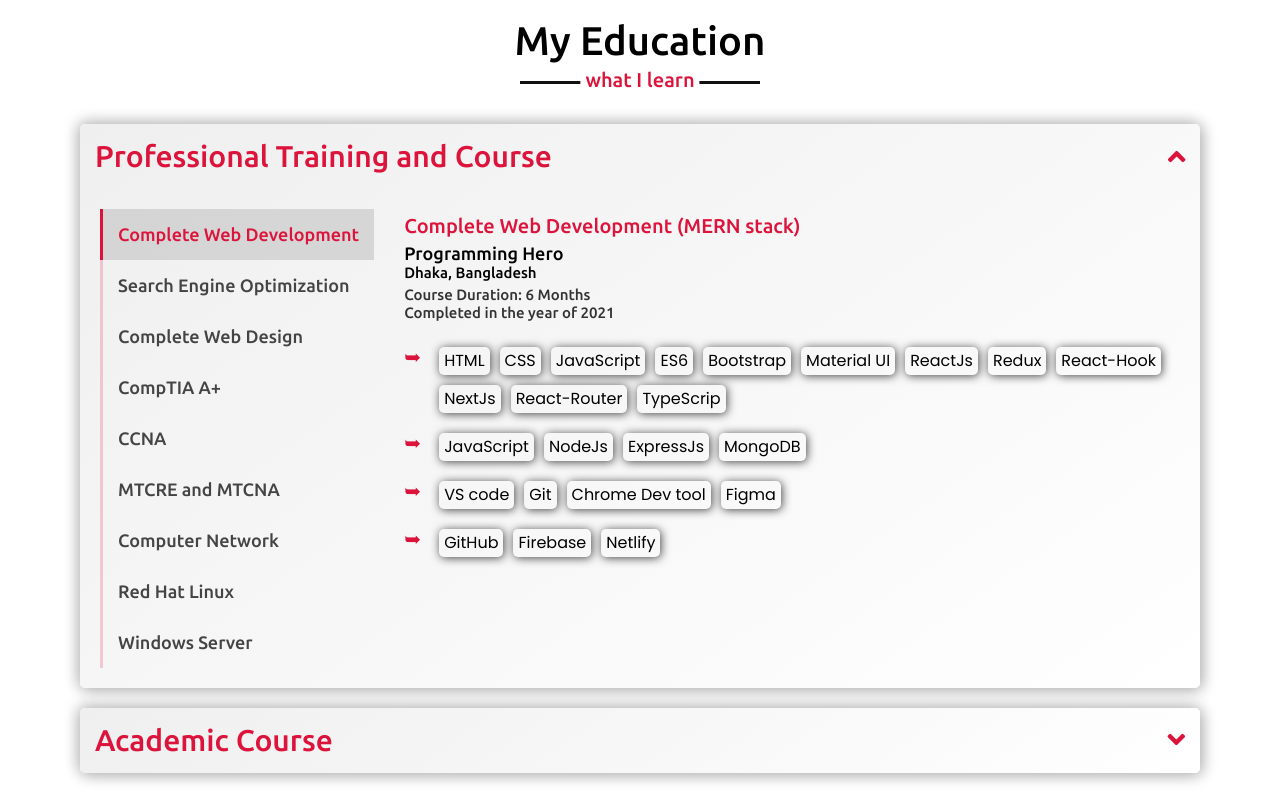
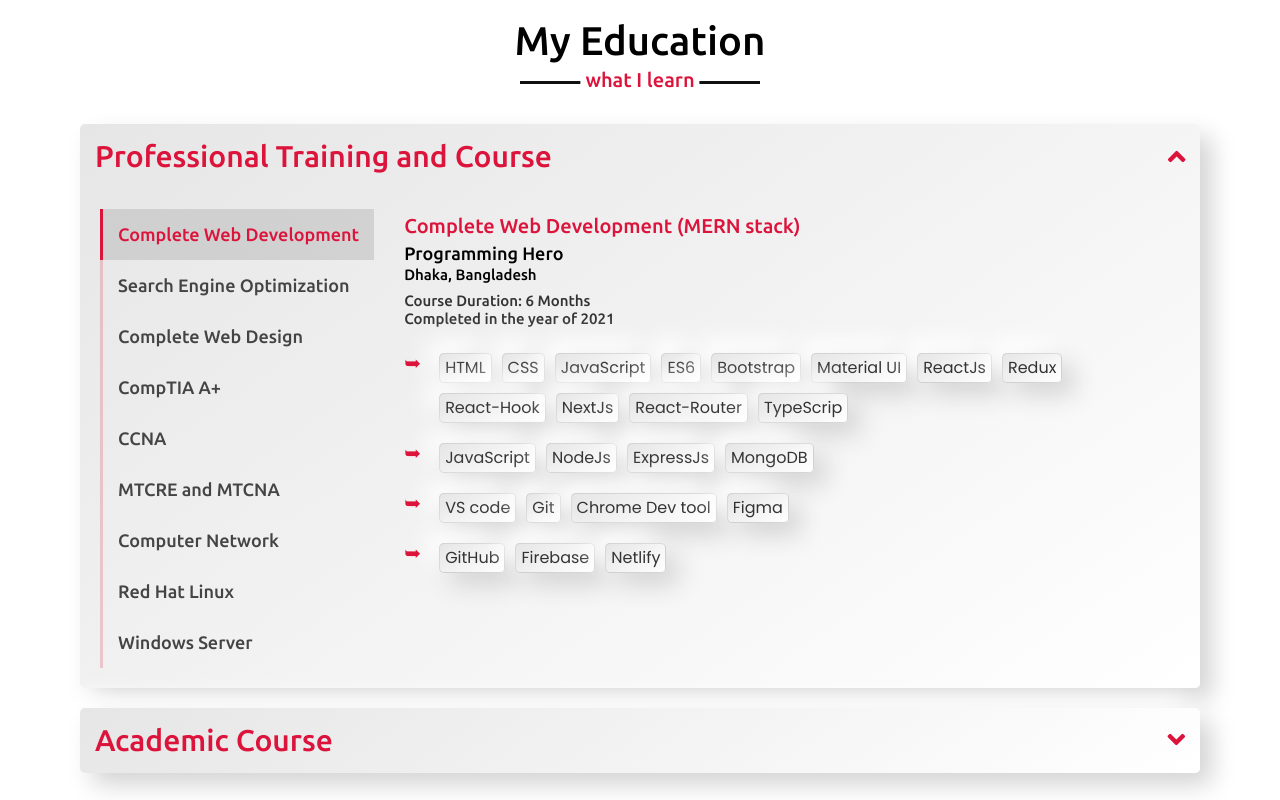
Before and after one commit to Maaazhar/maaazhar.github.io, a React (Vite) app: page / in a window 1280 px wide. Shown: the part 5100-5900 px from the top of the page. Built offline with nearby package versions, Linux system fonts and the light colour scheme.

Commit message:
updating education section-2

```diff
--- a/src/components/Education/Education.css
+++ b/src/components/Education/Education.css
@@ -14,9 +14,9 @@
 .educationCategory {
     /* box-shadow: 1px 1px 10px #444; */
     margin-bottom: 20px;
-    background: linear-gradient(145deg, #efefef, #ffffff);
-    box-shadow: 2px 2px 15px #b2b2b2,
-        -2px -2px 15px #cbcbcb;
+    background: linear-gradient(145deg, #e6e6e6, #ffffff);
+    box-shadow: 12px 12px 24px #d4d4d4,
+        -12px -12px 24px #ffffff;
 }
 
 .educationCategoryTitle {
@@ -76,7 +76,12 @@
     display: none;
 }
 
-.activeEducationContent {
+.educationTabContent>p>a{
+    text-decoration: none;
+    color:  inherit;
+}
+
+.activeEducationTabContent {
     display: block;
 }
 
@@ -89,10 +94,12 @@
 .institute,
 .universityBoard {
     font: 500 18px 'Ubuntu', sans-serif;
+    line-height: 1.2;
 }
 
 .instituteLocation {
     font: 500 15px 'Ubuntu', sans-serif;
+    line-height: 1.5;
 }
 
 .courseDuration {
@@ -134,10 +141,22 @@
     margin: 5px 5px;
     padding: 2px 5px;
     /* background-color: #e1e1e1; */
-    /* border-top: 1px solid #b5b4b4;
-    border-left: 1px solid #b5b4b4; */
-    box-shadow: 1px 1px 10px #444;
+    border: 1px solid #b5b4b47b;
+    /* border-left: 1px solid #b5b4b4; */
+    /* box-shadow: 1px 1px 10px #444; */
+    background: linear-gradient(145deg, #e6e6e6, #ffffff);
+    box-shadow: 12px 12px 24px #d4d4d4,
+        -12px -12px 24px #ffffff;
     border-radius: 5px;
+    color: #333;
+    user-select: none;
+    cursor: pointer;
+}
+
+.educationTabContent>ul>li>li:hover {
+    border: 1px solid crimson;
+    scale: 1.1;
+    color: #000;
 }
 
 /* responsive media query for education */
--- a/src/components/Education/Education.jsx
+++ b/src/components/Education/Education.jsx
@@ -15,6 +15,7 @@ const Education = () => {
                 {
                     "title": "Complete Web Development (MERN stack)",
                     "institute": "Programming Hero",
+                    "instituteLink": "https://www.programming-hero.com/",
                     "location": "Dhaka, Bangladesh",
                     "duration": "6 Months",
                     "passingYear": "2021",
@@ -28,6 +29,7 @@ const Education = () => {
                 {
                     "title": "Search Engine Optimization",
                     "institute": "Programming Hero",
+                    "instituteLink": "https://www.programming-hero.com/",
                     "location": "Dhaka, Bangladesh",
                     "duration": "6 Months",
                     "passingYear": "2021",
@@ -47,7 +49,9 @@ const Education = () => {
                 {
                     "title": "BSc (Honors) in Electronics and Communication Engineering",
                     "institute": "Institute of Science and Technology",
+                    "instituteLink": "https://ist.edu.bd/",
                     "universityBoard": "National University, Bangladesh",
+                    "universityBoardLink": "https://www.nu.ac.bd/",
                     "location": "Dhaka, Bangladesh",
                     "duration": "4 Years",
                     "passingYear": "2020",
@@ -61,7 +65,9 @@ const Education = () => {
                 {
                     "title": "BSc (Honors) in Electronics and Communication Engineering",
                     "institute": "Institute of Science and Technology",
+                    "instituteLink": "https://ist.edu.bd/",
                     "universityBoard": "National University, Bangladesh",
+                    "universityBoardLink": "https://www.nu.ac.bd/",
                     "location": "Dhaka, Bangladesh",
                     "duration": "4 Years",
                     "passingYear": "2020",
@@ -75,7 +81,9 @@ const Education = () => {
                 {
                     "title": "Higher Secondary Certificate",
                     "institute": "Institute of Science and Technology",
+                    "instituteLink": "https://ist.edu.bd/",
                     "universityBoard": "National University, Bangladesh",
+                    "universityBoardLink": "https://www.nu.ac.bd/",
                     "location": "Dhaka, Bangladesh",
                     "duration": "4 Years",
                     "passingYear": "2020",
@@ -127,10 +135,10 @@ const Education = () => {
                                             {d.courseList.map((c, k) => (
                                                 <div
                                                     key={c - 1 + k}
-                                                    className={tabState === k ? "educationTabContent activeEducationContent  " : "educationTabContent"}>
+                                                    className={tabState === k ? "educationTabContent activeEducationTabContent  " : "educationTabContent"}>
                                                     <h3 className="courseTitle">{c.title}</h3>
-                                                    <p className="institute">{c.institute}</p>
-                                                    <p className="universityBoard">{c.universityBoard}</p>
+                                                    <p className="institute"><a href={c.instituteLink}>{c.institute}</a></p>
+                                                    <p className="universityBoard"><a href={c.universityBoardLink}>{c.universityBoard}</a></p>
                                                     <p className="instituteLocation">{c.location}</p>
                                                     <p className="courseDuration">Course Duration: {c.duration}</p>
                                                     <p className="passingYear">Completed in the year of {c.passingYear}</p>
```
